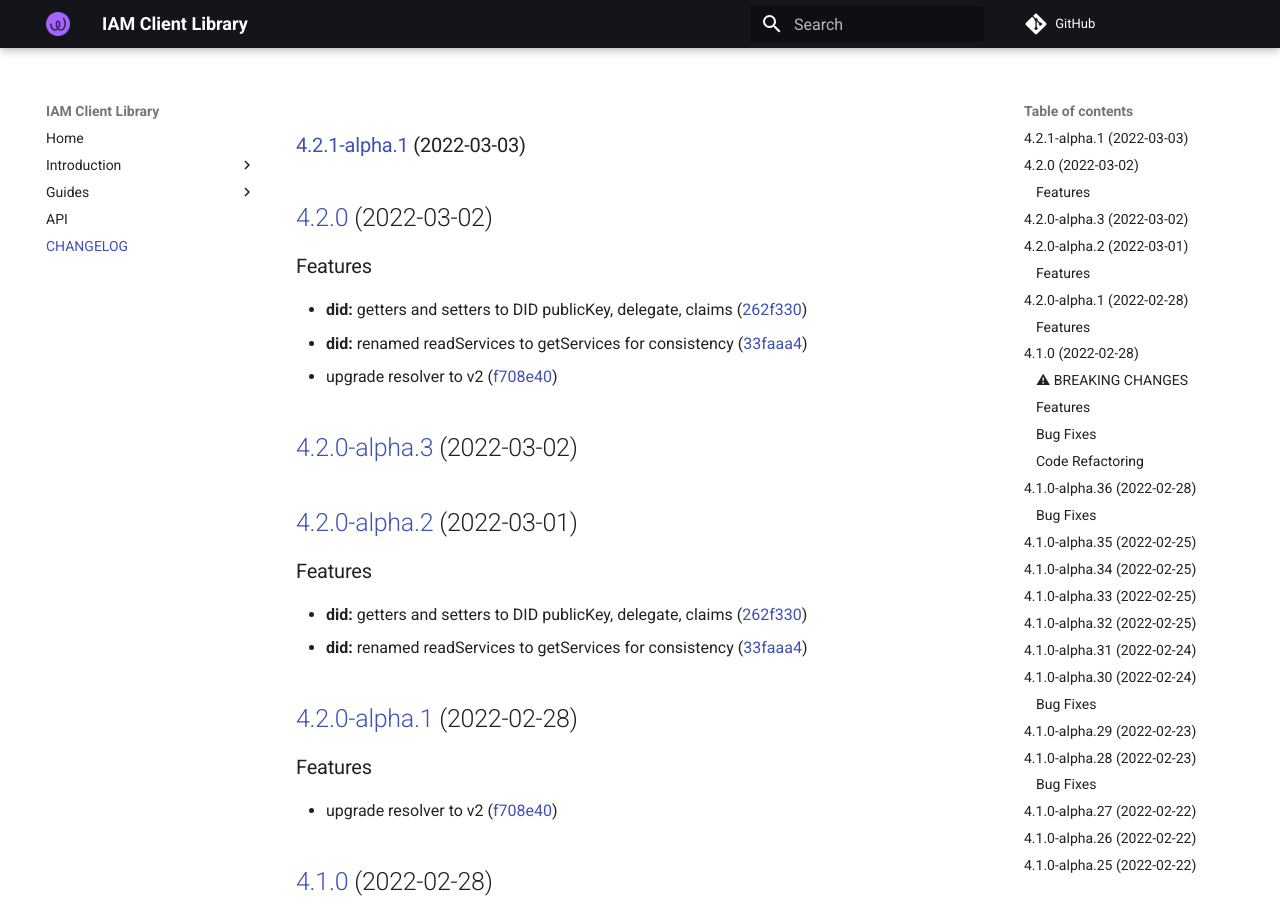
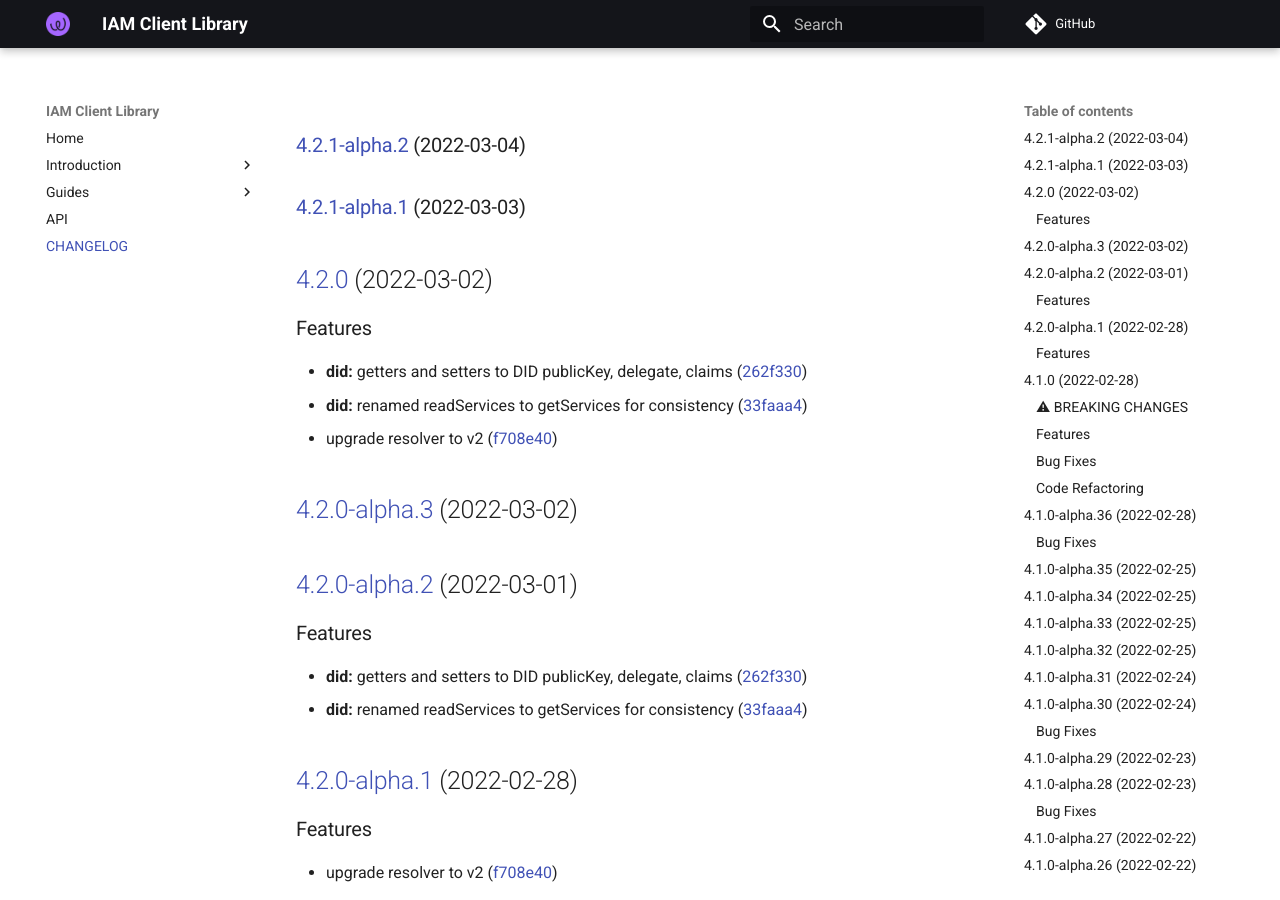
Before and after one commit to energywebfoundation/iam-client-lib, an MkDocs documentation site: the page built from docs/CHANGELOG.md, in a window 1280 px wide and 900 px high. Built offline with MkDocs 1.6.1 and Material for MkDocs 9.7.7, drawn with Linux system fonts in a browser that asks for light colours; comment, search, counter and statistics services are not loaded.

Commit message:
chore(release): 4.2.1-alpha.2 [skip ci]
### [4.2.1-alpha.2](https://github.com/energywebfoundation/iam-client-lib/compare/v4.2.1-alpha.1...v4.2.1-alpha.2) (2022-03-04)

```diff
--- a/docs/CHANGELOG.md
+++ b/docs/CHANGELOG.md
@@ -1,3 +1,5 @@
+### [4.2.1-alpha.2](https://github.com/energywebfoundation/iam-client-lib/compare/v4.2.1-alpha.1...v4.2.1-alpha.2) (2022-03-04)
+
 ### [4.2.1-alpha.1](https://github.com/energywebfoundation/iam-client-lib/compare/v4.2.0...v4.2.1-alpha.1) (2022-03-03)
 
 ## [4.2.0](https://github.com/energywebfoundation/iam-client-lib/compare/v4.1.0...v4.2.0) (2022-03-02)
--- a/package.json
+++ b/package.json
@@ -1,6 +1,6 @@
 {
   "name": "iam-client-lib",
-  "version": "4.2.1-alpha.1",
+  "version": "4.2.1-alpha.2",
   "description": "Library for Decentralized Identity and Access Management",
   "main": "dist/index.js",
   "module": "dist/index.esm.js",
```
